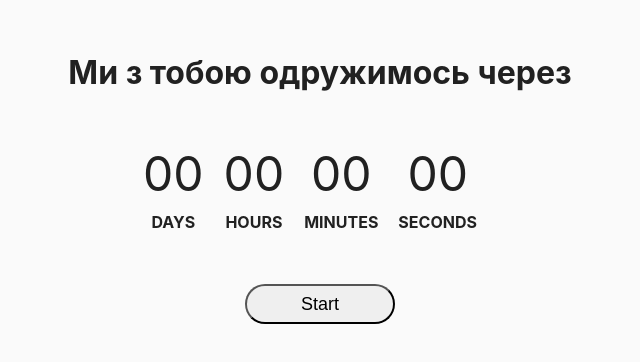
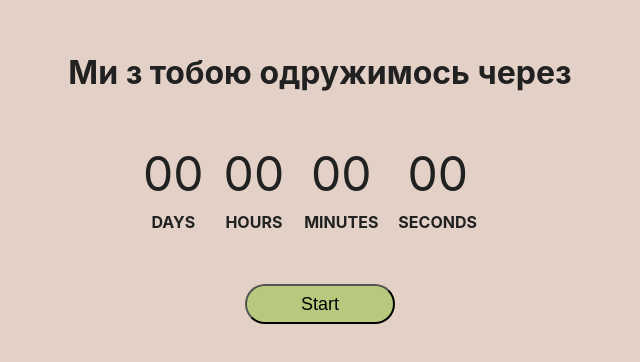
Before and after one commit to Nikolenko-Petro/wedding-day, a website built with Parcel: page src/index.html in a window 1280 px wide. Shown: the part 232-594 px from the top of the page, without its empty margins (320-960 px from the left). Built offline with nearby package versions, Linux system fonts and the light colour scheme.

Commit message:
add color

```diff
--- a/src/css/common.css
+++ b/src/css/common.css
@@ -7,7 +7,7 @@ body {
     Oxygen-Sans, Ubuntu, Cantarell, 'Helvetica Neue', sans-serif;
   -webkit-font-smoothing: antialiased;
   -moz-osx-font-smoothing: grayscale;
-  background-color: #fafafa;
+  background-color: #e3d1c7;
   color: #212121;
   line-height: 1.5;
 }
@@ -25,6 +25,7 @@ button {
   width: 150px;
   height: 40px;
   border-radius: 20px;
+  background-color: rgb(184, 200, 125);
 }
 
 img {
```
